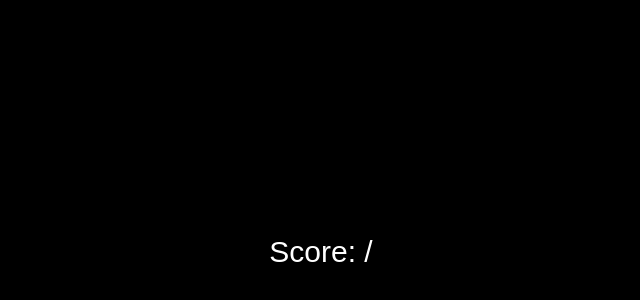
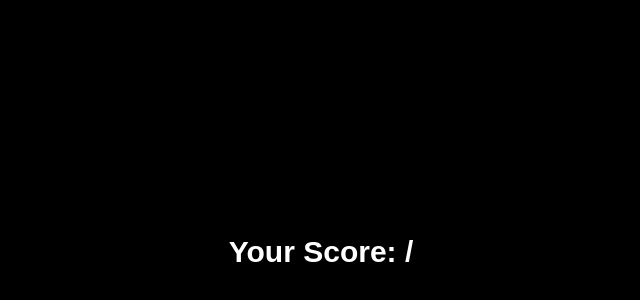
Before and after one commit to sardesaijasmeeta/placement-quest, a Next.js app: page /results in a window 1280 px wide. Shown: the part 148-448 px from the top of the page, without its empty margins (319-959 px from the left). Built offline with nearby package versions, Linux system fonts and the light colour scheme.

Commit message:
Fix results Suspense error

```diff
--- a/src/app/results/page.tsx
+++ b/src/app/results/page.tsx
@@ -1,18 +1,17 @@
 "use client";
-export const dynamic = "force-dynamic";
-
 import { Suspense } from "react";
 import { useSearchParams } from "next/navigation";
 
 function ResultsInner() {
-  const params = useSearchParams();
-  const score = params.get("score");
-  const total = params.get("total");
+  const searchParams = useSearchParams();
+
+  const score = searchParams.get("score");
+  const total = searchParams.get("total");
 
   return (
     <div className="min-h-screen bg-black text-white flex items-center justify-center">
-      <h1 className="text-3xl">
-        Score: {score} / {total}
+      <h1 className="text-3xl font-bold">
+        Your Score: {score} / {total}
       </h1>
     </div>
   );
@@ -20,7 +19,7 @@ function ResultsInner() {
 
 export default function ResultsPage() {
   return (
-    <Suspense fallback={<div className="text-white p-6">Loading...</div>}>
+    <Suspense fallback={<div className="text-white p-6">Loading results...</div>}>
       <ResultsInner />
     </Suspense>
   );
```
